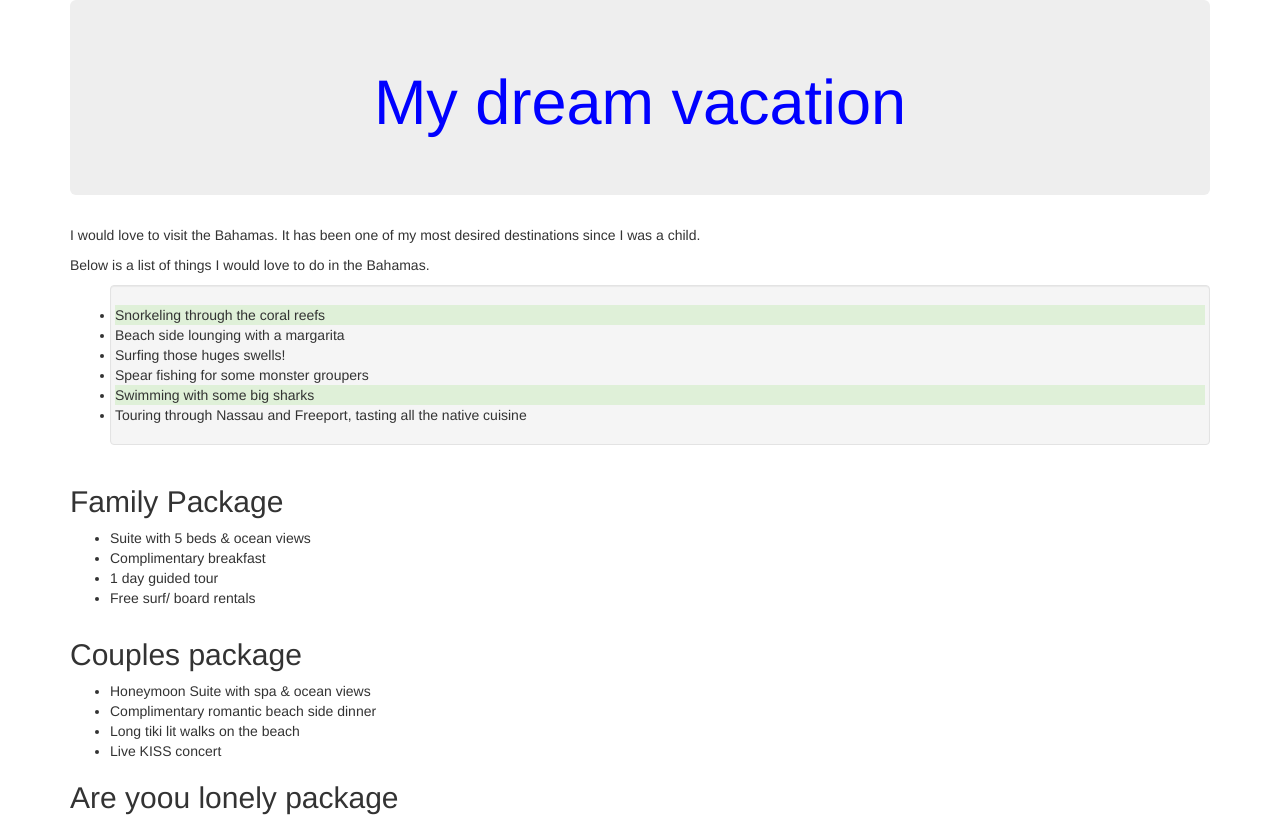
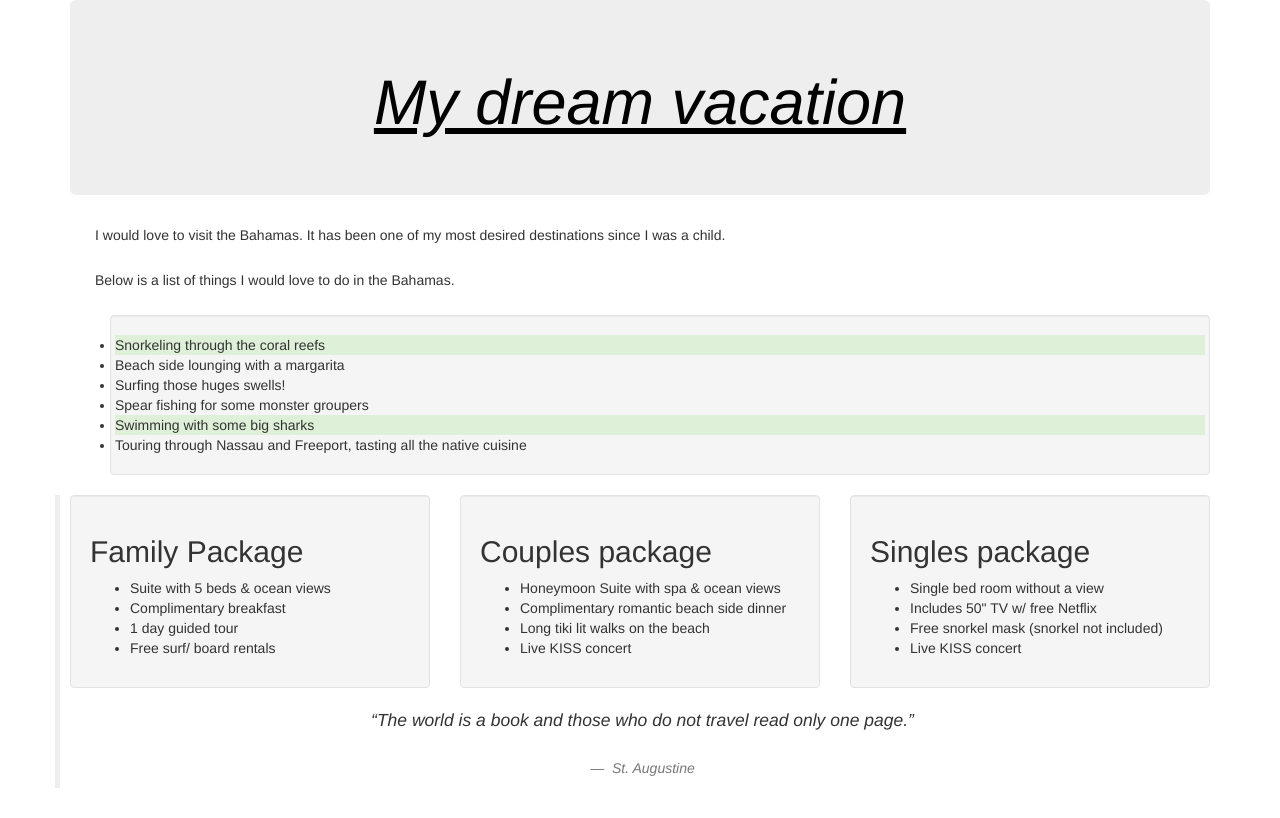
Before and after one commit to davidabutler92/vacation-website, a plain HTML site: page index.html in a window 1280 px wide. Shown: the top 818 px of the page. Drawn offline with Linux system fonts and the light colour scheme.

Commit message:
add bootstrap elements, css, html.

```diff
--- a/css/styles.css
+++ b/css/styles.css
@@ -1,6 +1,17 @@
 .jumbotron {
-  color: blue;
-  font-weight: bold;
+  color: black;
+  font-weight: bolder;
   text-align: center;
+  font-style: oblique;
+  text-decoration: underline;
 
 }
+
+blockquote {
+  text-align: center;
+  font-style: italic;
+}
+
+p {
+  margin: 25px;
+}
--- a/index.html
+++ b/index.html
@@ -24,9 +24,11 @@
               </div>
             </div>
           </ul>
+
         <div class="row">
           <div class="col-md-4">
-          <h2>Family Package</h2>
+            <div class="well">
+            <h2>Family Package</h2>
             <ul>
               <li>Suite with 5 beds & ocean views</li>
               <li>Complimentary breakfast</li>
@@ -36,21 +38,32 @@
           </div>
         </div>
 
-          <h2>Couples package</h2>
+        <div class="row>">
+          <div class="col-md-4">
+            <div class="well">
+            <h2>Couples package</h2>
             <ul>
               <li>Honeymoon Suite with spa & ocean views</li>
               <li>Complimentary romantic beach side dinner</li>
               <li>Long tiki lit walks on the beach</li>
               <li>Live KISS concert</li>
             </ul>
+          </div>
+        </div>
 
-          <h2>Are yoou lonely package</h2>
+        <div class="row>">
+          <div class="col-md-4">
+            <div class="well">
+            <h2>Singles package</h2>
             <ul>
               <li>Single bed room without a view</li>
               <li>Includes 50" TV w/ free Netflix</li>
               <li>Free snorkel mask (snorkel not included)</li>
               <li>Live KISS concert</li>
             </ul>
+          </div>
+        </div>
+
 
 
 <blockquote>
```
